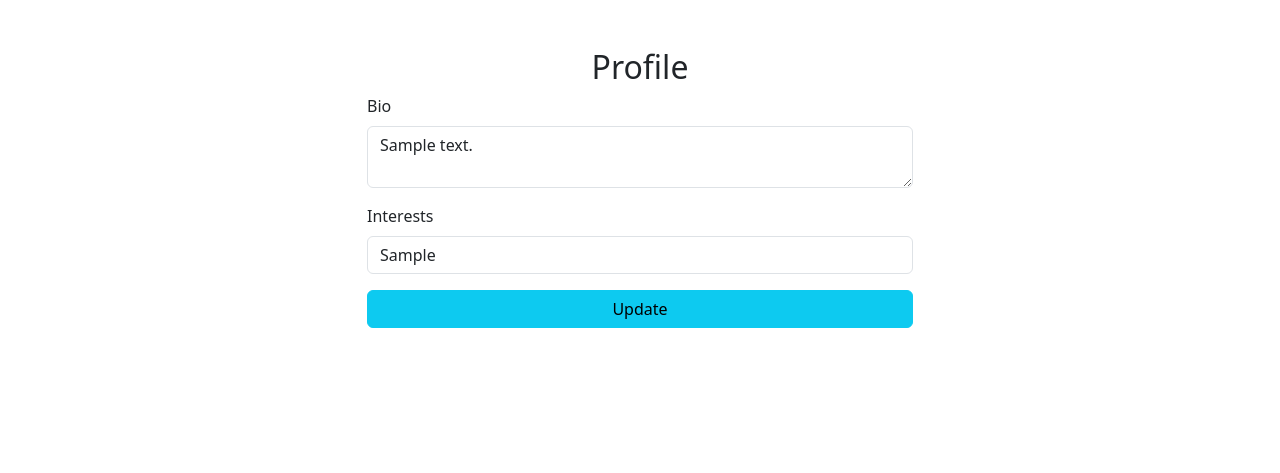
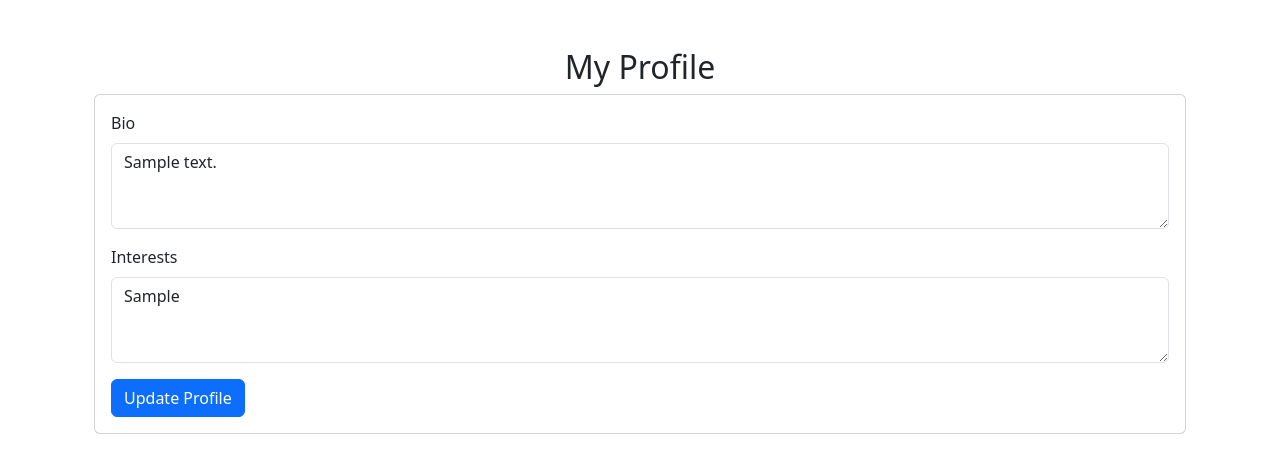
Before and after one commit to Vaibhav-2244/recommender_system, a Flask app: page /profile in a window 1280 px wide. Shown: the part 56-529 px from the top of the page. Run offline with Flask 3, Linux system fonts and the light colour scheme; the visitor is signed in with stand-in values (Sample User, id 1); tables that the repository leaves empty or names only in its code hold one stand-in row (values such as "Sample post").

Commit message:
modified profile page

```diff
--- a/app.py
+++ b/app.py
@@ -11,7 +11,7 @@ def home():
     return redirect(url_for("auth.login"))
 
 
-# Profile Page
+# Own Profile Page
 @app.route("/profile", methods=["GET", "POST"])
 def profile():
     if "user_id" not in session:
@@ -22,30 +22,26 @@ def profile():
     db = get_db()
     cur = db.cursor()
 
-
-    cur.execute("SELECT * FROM profiles WHERE user_id = %s", (user_id,))
+    # Fetch the logged-in user's profile
+    cur.execute("SELECT users.username, profiles.bio, profiles.interests FROM users JOIN profiles ON users.id = profiles.user_id WHERE users.id = %s", (user_id,))
     profile = cur.fetchone()
-
-    if not profile:
-        cur.execute("INSERT INTO profiles (user_id, bio, interests) VALUES (%s, '', '')", (user_id,))
-        db.commit()
 
     if request.method == "POST":
         bio = request.form["bio"]
         interests = request.form["interests"]
 
-        cur.execute("UPDATE profiles SET bio = %s, interests = %s WHERE user_id = %s",
-                    (bio, interests, user_id))
+        cur.execute("UPDATE profiles SET bio = %s, interests = %s WHERE user_id = %s", (bio, interests, user_id))
         db.commit()
         flash("Profile updated successfully!", "success")
 
-
-        cur.execute("SELECT * FROM profiles WHERE user_id = %s", (user_id,))
+        # Fetch updated profile
+        cur.execute("SELECT users.username, profiles.bio, profiles.interests FROM users JOIN profiles ON users.id = profiles.user_id WHERE users.id = %s", (user_id,))
         profile = cur.fetchone()
 
     cur.close()
     db.close()
-    return render_template("profile.html", profile=profile)
+
+    return render_template("profile.html", profile=profile, is_own_profile=True)
 
 
 
@@ -87,8 +83,28 @@ def recommendations():
 
     return render_template("recommendations.html", users=recommendations)
 
+# View Other Users' Profiles
+@app.route("/profile/<int:user_id>")
+def view_profile(user_id):
+    if "user_id" not in session:
+        flash("Please log in first.", "warning")
+        return redirect(url_for("auth.login"))
 
+    db = get_db()
+    cur = db.cursor()
 
+    # Fetch the requested user's profile
+    cur.execute("SELECT users.username, profiles.bio, profiles.interests FROM users JOIN profiles ON users.id = profiles.user_id WHERE users.id = %s", (user_id,))
+    profile = cur.fetchone()
+
+    cur.close()
+    db.close()
+
+    if not profile:
+        flash("Profile not found.", "danger")
+        return redirect(url_for("recommendations"))
+
+    return render_template("profile.html", profile=profile, is_own_profile=False)
 
 if __name__ == "__main__":
     app.run(debug=True)
--- a/templates/profile.html
+++ b/templates/profile.html
@@ -1,21 +1,38 @@
 {% extends "base.html" %}
-{% block title %}Profile{% endblock %}
 
 {% block content %}
-<div class="row justify-content-center">
-    <div class="col-md-6">
-        <h2 class="text-center">Profile</h2>
-        <form action="{{ url_for('profile') }}" method="POST">
-            <div class="mb-3">
-                <label class="form-label">Bio</label>
-                <textarea name="bio" class="form-control">{{ profile.bio }}</textarea>
+    <div class="container">
+        <!-- Show different headings based on the profile type -->
+        {% if is_own_profile %}
+            <h2 class="text-center">My Profile</h2>
+        {% else %}
+            <h2 class="text-center">{{ profile.username }}'s Profile</h2>
+        {% endif %}
+
+        <div class="card">
+            <div class="card-body">
+                <!-- Show the update form only if it's the logged-in user's profile -->
+                {% if is_own_profile %}
+                    <form method="POST">
+                        <div class="mb-3">
+                            <label for="bio" class="form-label">Bio</label>
+                            <textarea class="form-control" id="bio" name="bio" rows="3">{{ profile.bio }}</textarea>
+                        </div>
+                        <div class="mb-3">
+                            <label for="interests" class="form-label">Interests</label>
+                            <textarea class="form-control" id="interests" name="interests" rows="3">{{ profile.interests }}</textarea>
+                        </div>
+                        <button type="submit" class="btn btn-primary">Update Profile</button>
+                    </form>
+                {% else %}
+                    <!-- Show profile details only for other users -->
+                    <h5 class="card-title">Bio</h5>
+                    <p class="card-text">{{ profile.bio }}</p>
+
+                    <h5 class="card-title">Interests</h5>
+                    <p class="card-text">{{ profile.interests }}</p>
+                {% endif %}
             </div>
-            <div class="mb-3">
-                <label class="form-label">Interests</label>
-                <input type="text" name="interests" class="form-control" value="{{ profile.interests }}">
-            </div>
-            <button type="submit" class="btn btn-info w-100">Update</button>
-        </form>
+        </div>
     </div>
-</div>
 {% endblock %}
```
Also changed, not shown: profile_backup.html (added, +39 -0 lines), templates/recommendations.html (+5 -2 lines).
